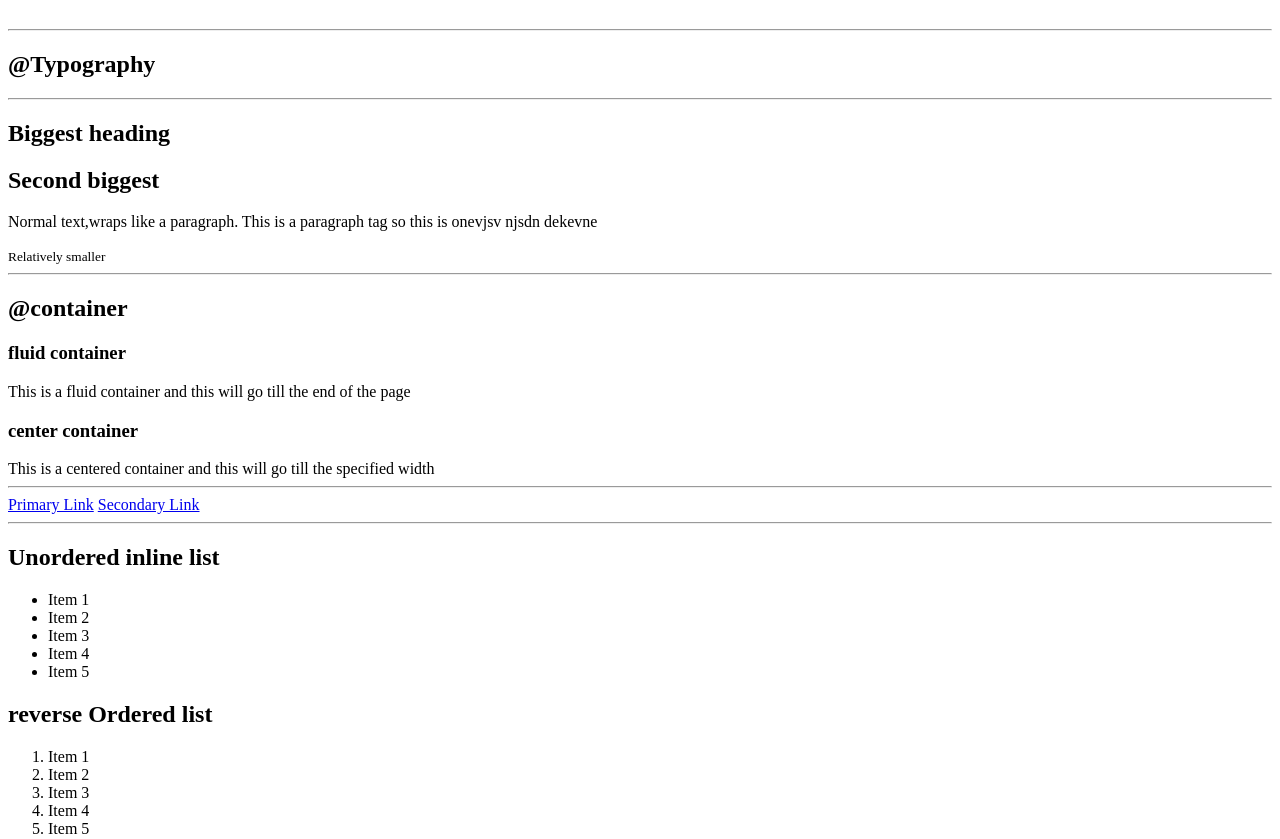
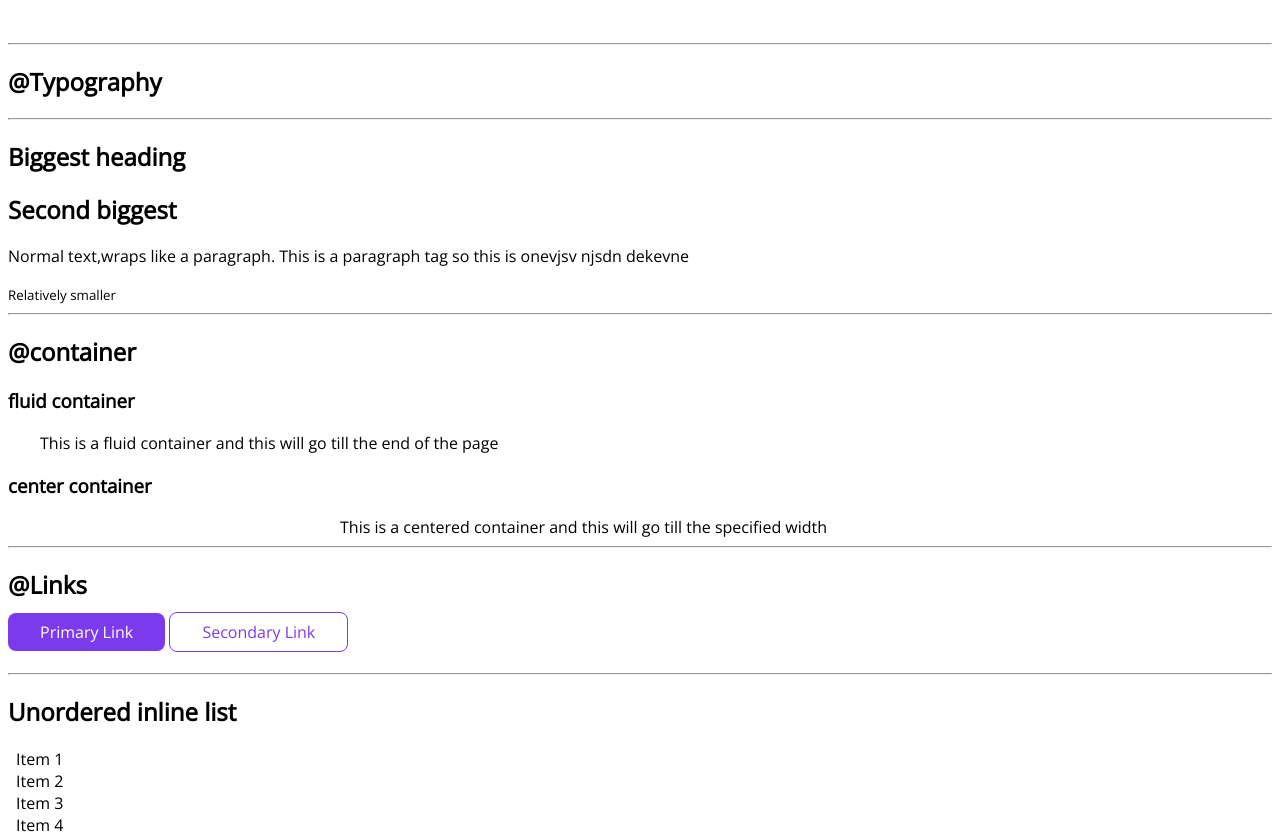
Before and after one commit to piyushsh25/componentHTMLCSS, a plain HTML site: page index.html in a window 1280 px wide. Shown: the part 111-950 px from the top of the page. Drawn offline with nearby package versions, Linux system fonts and the light colour scheme.

Commit message:
style- added css

```diff
--- a/index.html
+++ b/index.html
@@ -5,6 +5,7 @@
     <meta http-equiv="X-UA-Compatible" content="IE=edge">
     <meta name="viewport" content="width=device-width, initial-scale=1.0">
     <title>Component Library</title>
+    <link href="styles.css" rel="stylesheet"/>
 </head>
 <body>
     <h1>Piyush's component library.</h1>
@@ -20,12 +21,14 @@
     <hr/>
     <h2>@container</h2>
     <h3>fluid container</h3>
-    <div>This is a fluid container and this will go till the end of the page</div>
+    <div class="container-fluid">This is a fluid container and this will go till the end of the page</div>
     <h3>center container</h3>
-    <div>This is a centered container and this will go till the specified width</div>
+    <div class="container-centre">This is a centered container and this will go till the specified width</div>
     <hr/>
-<a href="/">Primary Link</a>
-<a href="/">Secondary Link</a>
+<h2>@Links</h2>
+<a class="primary link" href="/">Primary Link</a>
+<a class="secondary link" href="/">Secondary Link</a>
+<br/><br/>
 <hr/>
 <h2>Unordered inline list</h2>
 <ul>
@@ -36,13 +39,20 @@
     <li>Item 5</li>
 </ul>
 
-<h2>reverse Ordered list</h2>
+<h2> Ordered list</h2>
 <ol>
-    <li>Item 1</li>
-    <li>Item 2</li>
-    <li>Item 3</li>
-    <li>Item 4</li>
-    <li>Item 5</li>
+    <li class="list-item-inline">Item 1</li>
+    <li class="list-item-inline">Item 2</li>
+    <li class="list-item-inline">Item 3</li>
+    <li class="list-item-inline">Item 4</li>
+    <li class="list-item-inline">Item 5</li>
+</ol>
+<h2> ordered inline list</h2>
+<ol reversed>
+    <li>egg </li>
+    <li>milk</li>
+    <li>veggies 3</li>
+
 </ol>
 
 <hr/>
--- /dev/null
+++ b/styles.css
@@ -0,0 +1,46 @@
+@import url('https://fonts.googleapis.com/css2?family=Open+Sans&display=swap');
+
+:root{
+    --primary-color:#7c3aed
+    ;
+}
+body{
+    font-family: 'Open Sans', sans-serif;
+}
+/* container */
+.container-fluid{
+    padding: 0 2rem;
+}
+
+.container-centre{
+    max-width: 600px;
+    margin: auto;
+}
+/* links */
+
+.primary{
+    background-color: var(--primary-color);
+    border-radius: 0.5rem;
+    color: white;
+}
+.link{
+    text-decoration: none;
+    padding: 0.5rem 2rem;
+}
+.secondary{
+    color: var(--primary-color);
+    border-radius: 0.5rem;
+    border: 1px solid var(--primary-color);
+
+}
+
+/* lists */
+
+ul{
+    list-style: none;
+    padding: 0 0.5rem;
+}
+
+.list-item-inline{
+    display: inline;
+}
```
